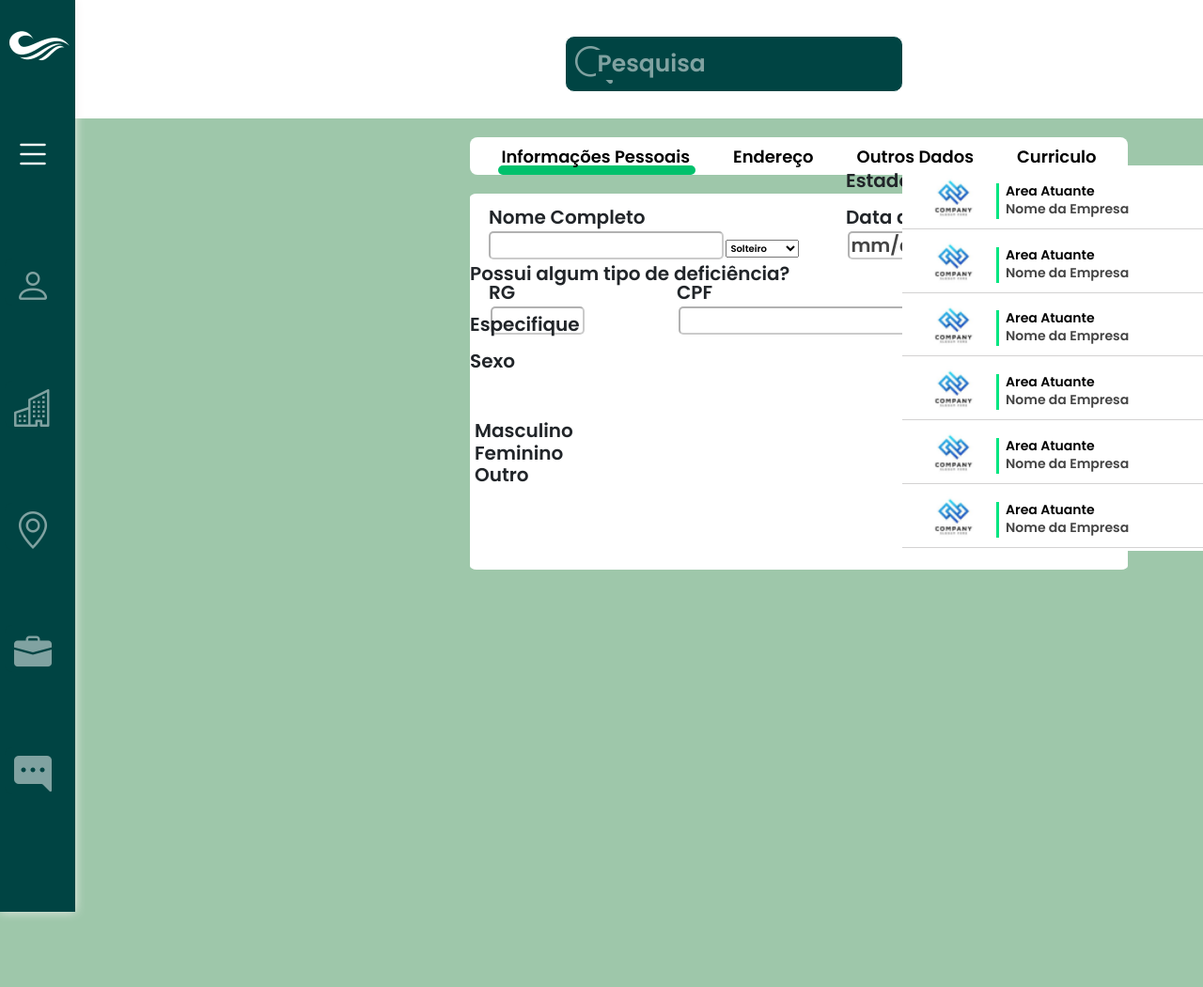
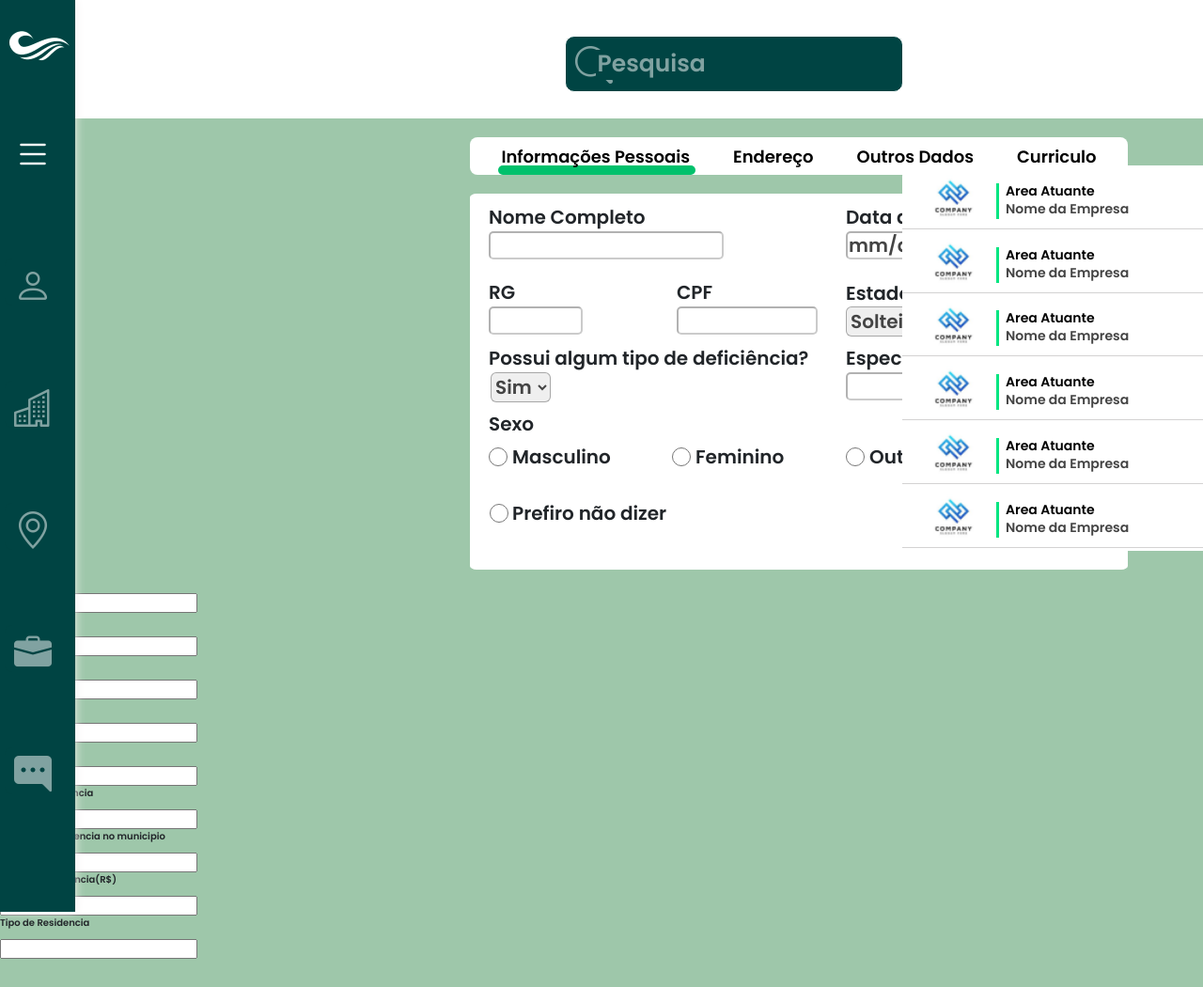
Before and after one commit to guiksuan/TCC-Gui, a PHP site: page /perfil.php in a window 1280 px wide. Shown: the whole page at 94% size. Run offline with PHP 8.4, Linux system fonts and the light colour scheme; data that the repository does not hold is empty.

Commit message:
gui que fez pt2

```diff
--- a/view/css/perfil.css
+++ b/view/css/perfil.css
@@ -203,6 +203,8 @@
     width: 9rem;
 }
 
+/*Alterar Info Pessoal*/
+
 .user-update
 {
     width: 70rem;
@@ -211,6 +213,7 @@
     margin-left: 50rem;
     margin-top: 2rem;
     border-radius: 1%;
+    display: fixed;
 }
 
 #lblus1, #lblus2, #lblus3, #lblus4, #lblus5, #lblus6, #lblus7, #lblus8
@@ -246,12 +249,29 @@
 
 #lblus5
 {
-    margin-top: -9.9rem;
+    margin-top: 2.1rem;
     margin-left: 40rem;
 }
 
+#lblus6
+{
+    margin-top: 9rem;
+    margin-left: 2rem;
+}
 
-.inputnameus, .inputdataus, .inputrgus, .inputcpfus
+#lblus7
+{
+    margin-left: 40rem;
+    margin-top: 9rem;
+}
+
+#lblus8
+{
+    margin-left: 2rem;
+    margin-top: 16rem;
+}
+
+.inputnameus, .inputdataus, .inputrgus, .inputcpfus, .inputespecus
 {
     font-size: 2rem;
     text-align: left;
@@ -288,5 +308,100 @@
 {
     margin-top: 12rem;
     margin-left: -5rem;
+    width: 15rem;
     position: absolute;
 }
+
+.inputespecus
+{
+    margin-top: 19rem;
+    margin-left: 13rem;
+    width: 20rem;
+    position: fixed;
+}
+
+.cmbbxus1, .cmbbxus2
+{
+    font-size: 2rem;
+    color: #444444;
+    border-color: rgba(0,0,0,0.3);
+    border-radius: 6px;
+    position: fixed;
+}
+
+.cmbbxus1
+{
+    margin-top: 12rem;
+    margin-left: 13rem;
+}
+
+.cmbbxus2
+{
+    margin-top: 19rem;
+    margin-left: -24.8rem;
+}
+
+.radious, .radio2us, .radio3us, .radio4us
+{
+    width: 2rem;
+    height: 2rem;
+    position: fixed;
+    accent-color: #00C16C;
+    border-color: #00C16C;
+}
+
+.radious
+{
+    margin-left: -25rem;
+    margin-top: 27rem;
+}
+
+.radio2us
+{
+    margin-top: 27rem;
+    margin-left: -5.5rem;
+}
+
+.radio3us
+{
+    margin-top: 27rem;
+    margin-left: 13rem;
+}
+
+.radio4us
+{
+    margin-top: 33rem;
+    margin-left: -24.9rem;
+}
+
+.txt_rd_us, .txt_rd2_us, .txt_rd3_us, .txt_rd4_us
+{
+    font-size: 2rem;
+    position: fixed;
+}
+
+.txt_rd_us
+{
+    margin-left: -22.5rem;
+    margin-top: 26.5rem;
+}
+
+.txt_rd2_us
+{
+    margin-top: 26.5rem;
+    margin-left: -3rem;
+}
+
+.txt_rd3_us
+{
+    margin-top:26.5rem;
+    margin-left: 15.5rem;
+}
+
+.txt_rd4_us
+{
+    margin-top: 32.5rem;
+    margin-left: -22.5rem;
+}
+
+/*Alterar Endereco*/
--- a/view/perfil.php
+++ b/view/perfil.php
@@ -10,7 +10,7 @@
         <span></span>
     </nav>
 
-   <div class="user-update">
+   <div class="user-update" id="pessoal-info">
             <form action="" method="POST">
                <p id="lblus1">Nome Completo</p>
                <input type="text" class="inputnameus" name="nome">
@@ -32,32 +32,79 @@
                 </select>
 
                <p id="lblus6">Possui algum tipo de deficiência?</p>
-               <select class="cmbbxcd2" name="def">
+               <select class="cmbbxus2" name="def">
                     <option value="sim">Sim</option>
                     <option value="nao">Não</option>
                </select>
                <p id="lblus7">Especifique</p>
-               <input type="text" class="inputespec" name="espec">
+               <input type="text" class="inputespecus" name="espec">
 
                <p id="lblus8">Sexo</p>
-               <input type="radio" name="sex" id="Mas" value="Masculino" class="radio">
-               <label for="Mas" class="txt_rd">Masculino</label>
-               <input type="radio" name="sex" id="Fem" value="Feminino" class="radio2">
-               <label for="Fem" class="txt_rd2">Feminino</label>
-               <input type="radio" name="sex" id="Out" value="Outro" class="radio3">
-               <label for="Out" class="txt_rd3">Outro</label>
-               <input type="radio" name="sex" id="Pre" value="Prefiro não dizer" class="radio4">
-               <label for="Pre" class="txt_rd4">Prefiro não dizer</label><br>
+               <input type="radio" name="sex" id="Mas" value="Masculino" class="radious">
+               <label for="Mas" class="txt_rd_us">Masculino</label>
+               <input type="radio" name="sex" id="Fem" value="Feminino" class="radio2us">
+               <label for="Fem" class="txt_rd2_us">Feminino</label>
+               <input type="radio" name="sex" id="Out" value="Outro" class="radio3us">
+               <label for="Out" class="txt_rd3_us">Outro</label>
+               <input type="radio" name="sex" id="Pre" value="Prefiro não dizer" class="radio4us">
+               <label for="Pre" class="txt_rd4_us">Prefiro não dizer</label><br>
 
-               <button type="submit" name="btnCadastro" class="btncd" style="
+               <button type="submit" name="btnCadastro" class="btnus" style="
                background-color:#01E581;
                color: #fff;
-               border-radius:20px;
-               font-size: 2.4rem;
-               align-items: center;
-               text-align: center;"
-               >Próximo Passo</button>
+               width:15rem;
+               height: 3rem;
+               border-radius:8px;
+               font-size: 2rem;
+               display: flex;
+               align-items:center;
+               justify-content: center;
+               margin-top:26rem;
+               margin-left: 50rem;
+               border: 0.8px solid  rgba(0,0,0,0.3)"
+               >Alterar</button>
             </form>
+   </div>
+
+   <div class="user-update2" id="pessoalendereco">
+        <form action="" method="POST">
+               <p id="lblus21">Cidade</p>
+               <input type="text" class="inputcidUS" name="CID">
+               <p id="lblus22">Rua</p>
+               <input type="text" class="inputruaUS" name="RUA">
+
+               <p id="lblus23">Bairro</p>
+               <input type="text" class="inputbrUS" name="BAI">
+               <p id="lblus24">Número</p>
+               <input type="text" class="inputnumUS" name="NUM">
+               <p id="lblus25">CEP</p>
+               <input type="text" class="inputcepUS" name="CEP">
+
+               <p id="lblus26">Ponto de referencia</p>
+               <input type="text" class="inputrefUS" name="REF">
+               <p id="lblus27">Tempo de residencia no municipio</p>
+               <input type="text" class="inputtempUS" name="TEM">
+
+               <p id="lblus28">Valor da Residencia(R$)</p>
+               <input type="text" class="inputvlrUS" name="VLR">
+               <p id="lblus29">Tipo de Residencia</p>
+               <input type="text" class="inputtipUS" name="TPR">
+
+               <button type="submit" name="btnCadastro2" class="btncd2" style="
+               background-color:#01E581;
+               color: #fff;
+               width:15rem;
+               height: 3rem;
+               border-radius:8px;
+               font-size: 2rem;
+               display: flex;
+               align-items:center;
+               justify-content: center;
+               margin-top:26rem;
+               margin-left: 50rem;
+               border: 0.8px solid  rgba(0,0,0,0.3)"
+               >Alterar</button>
+        </form>
    </div>
 </div>
 <?php Include("blades/followemp.php")?>
```
